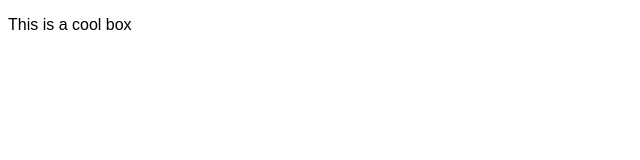
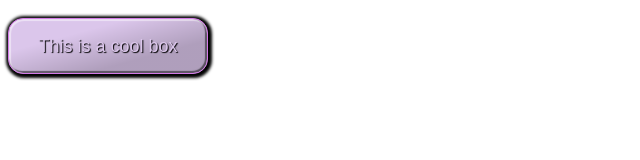
Before and after one commit to rashim19/rashim19.github.io, a plain HTML site: page Lab3/part2/index.html in a window 1280 px wide. Shown: the whole page, without its empty margins (0-640 px from the left). Drawn offline with Linux system fonts and the light colour scheme.

Commit message:
text in  box
i added the text in the  center of the box by assignning  the dimensions and color and using text- align we can add at the center.

```diff
--- a/Lab3/part2/style.css
+++ b/Lab3/part2/style.css
@@ -3,3 +3,17 @@ html {
 }
 
 /* Your CSS below here */
+p {
+  box-sizing: border-box;
+  width: 200px;
+  line-height: 3;
+  text-align: center;
+  font-size: 1.125rem;
+  background:#dbc6eb;
+  color: #dbc6eb;
+  text-shadow: 1px 1px 1px black;
+  border-radius: 15px;
+  border: 1px solid #D47AE8;
+  background-image: linear-gradient(to bottom right,rgba(0,0,0,0)30%, rgba(0,0,0,0.2)70%);
+  box-shadow: 1px 1px 3px 3px black, 1px 1px 1px 1px rgba(255,255,255,0.5)inset,-1px -1px 1px 1px rgba(0,0,0,0.5)inset;
+}
```
